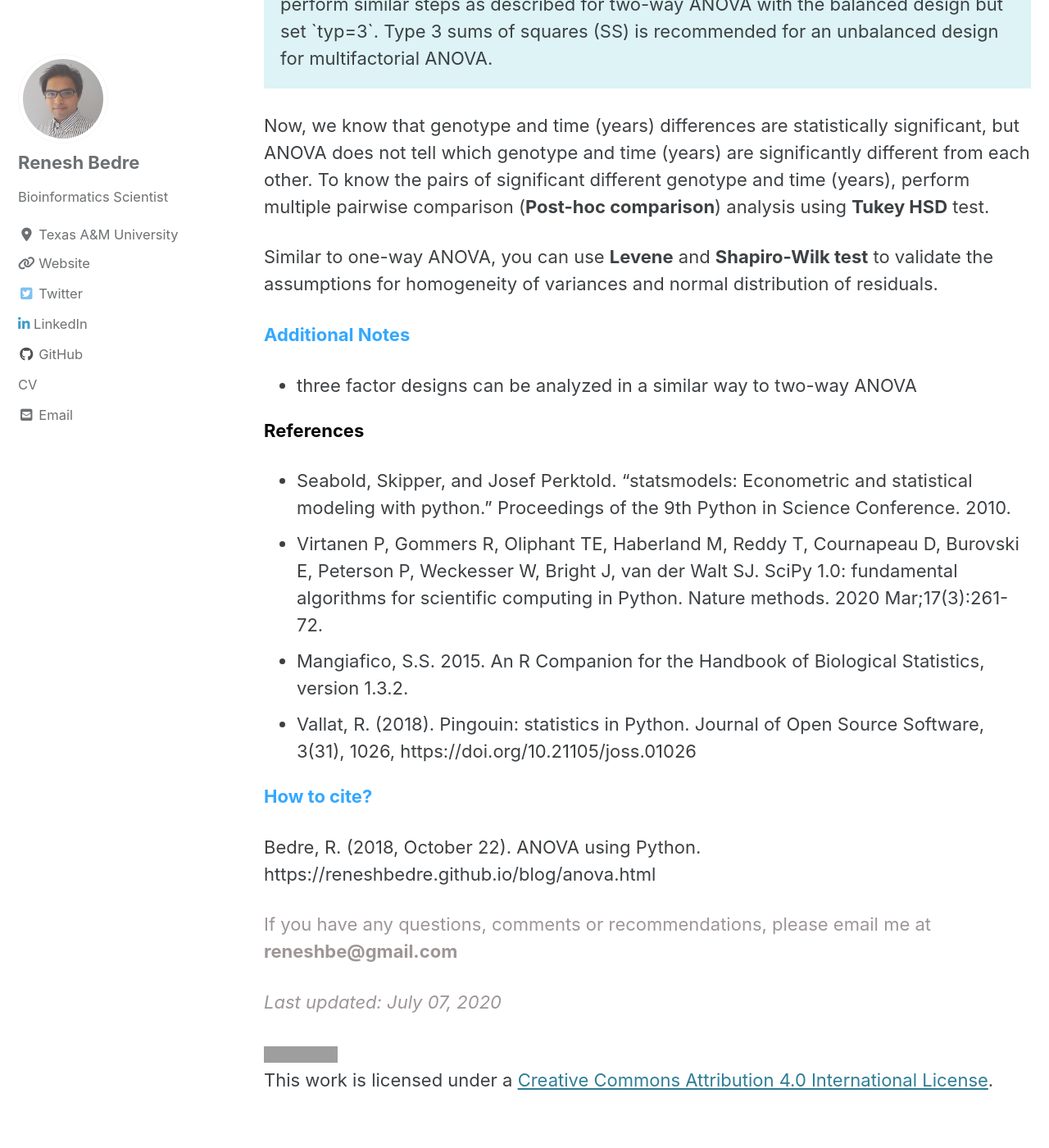
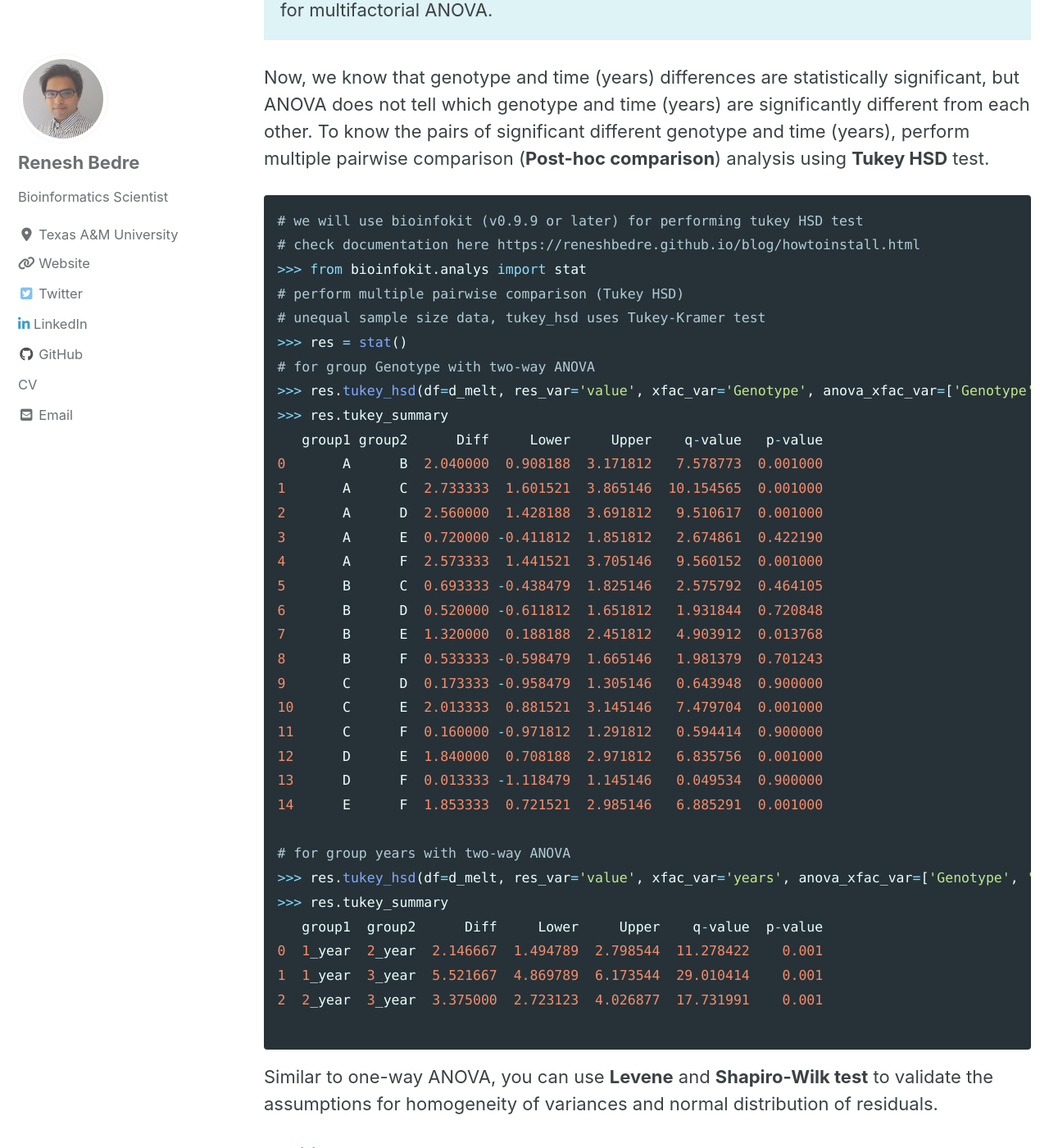
Before and after one commit to reneshbedre/reneshbedre.github.io, a Jekyll site: the page built from _posts/2018-10-22-anova.md, in a window 1280 px wide and 1400 px high, scrolled down 7694 px. Shown: the whole window at 82% size. Built offline with Jekyll 4.4.1, drawn with Linux system fonts in a browser that asks for light colours; cached includes are drawn as plain includes; nearby versions of some CDN libraries; a style sheet for code colours, icons or effects is not loaded; some of the changed text lies outside the part shown; grey boxes are pictures that could not be loaded.

Commit message:
anova and docs updated

````diff
--- a/_posts/2018-10-22-anova.md
+++ b/_posts/2018-10-22-anova.md
@@ -107,26 +107,23 @@ treatments are significantly different from each other. To know the pairs of sig
 will perform multiple pairwise comparison (<b>Post-hoc comparison</b>) analysis using <b>Tukey HSD</b> test.
 
 ```python
-# load packages
-from pingouin import pairwise_tukey
+# we will use bioinfokit (v0.9.9 or later) for performing tukey HSD test
+# check documentation here https://reneshbedre.github.io/blog/howtoinstall.html
+>>> from bioinfokit.analys import stat
 # perform multiple pairwise comparison (Tukey HSD)
-# for unbalanced (unequal sample size) data, pairwise_tukey uses Tukey-Kramer test
-m_comp = pairwise_tukey(data=d_melt, dv='value', between='treatments')
-print(m_comp)
+# unequal sample size data, tukey_hsd uses Tukey-Kramer test
+>>> res = stat()
+>>> res.tukey_hsd(df=d_melt, res_var='value', xfac_var='treatments', anova_xfac_var='treatments')
+>>> res.tukey_summary
+  group1 group2  Diff      Lower      Upper   q-value   p-value
+0      A      B  15.4   1.692871  29.107129  4.546156  0.025070
+1      A      C   1.6 -12.107129  15.307129  0.472328  0.900000
+2      A      D  30.4  16.692871  44.107129  8.974231  0.001000
+3      B      C  13.8   0.092871  27.507129  4.073828  0.048178
+4      B      D  15.0   1.292871  28.707129  4.428074  0.029578
+5      C      D  28.8  15.092871  42.507129  8.501903  0.001000
 
-    group1    group2      mean(group1)    mean(group2)    diff       SE  tail               T    P-tukey    hedges
---  --------  --------  --------------  --------------  ------  -------  ---------  ---------  ---------  --------
- 0  A         B                   29.6            45     -15.4  4.79062  two-sided  -3.21462   0.010718   -1.83635
- 1  A         C                   29.6            31.2    -1.6  4.79062  two-sided  -0.333986  0.9        -0.19079
- 2  A         D                   29.6            60     -30.4  4.79062  two-sided  -6.34574   0.001      -3.625
- 3  B         C                   45              31.2    13.8  4.79062  two-sided   2.88063   0.0274098   1.64556
- 4  B         D                   45              60     -15    4.79062  two-sided  -3.13112   0.0136793  -1.78865
- 5  C         D                   31.2            60     -28.8  4.79062  two-sided  -6.01175   0.001      -3.43421
-
-# note; for clarity, I changed the column names for for factors as group1 and group2 (default it will print as
-# A and B
 ```
-
 
 <!--
 ```python
@@ -275,6 +272,43 @@ genotype and time (years) are significantly different from each other. To know t
 genotype and time (years), perform multiple pairwise comparison (<b>Post-hoc comparison</b>) analysis using
 <b>Tukey HSD</b> test.
 
+```python
+# we will use bioinfokit (v0.9.9 or later) for performing tukey HSD test
+# check documentation here https://reneshbedre.github.io/blog/howtoinstall.html
+>>> from bioinfokit.analys import stat
+# perform multiple pairwise comparison (Tukey HSD)
+# unequal sample size data, tukey_hsd uses Tukey-Kramer test
+>>> res = stat()
+# for group Genotype with two-way ANOVA
+>>> res.tukey_hsd(df=d_melt, res_var='value', xfac_var='Genotype', anova_xfac_var=['Genotype', 'years'])
+>>> res.tukey_summary
+   group1 group2      Diff     Lower     Upper    q-value   p-value
+0       A      B  2.040000  0.908188  3.171812   7.578773  0.001000
+1       A      C  2.733333  1.601521  3.865146  10.154565  0.001000
+2       A      D  2.560000  1.428188  3.691812   9.510617  0.001000
+3       A      E  0.720000 -0.411812  1.851812   2.674861  0.422190
+4       A      F  2.573333  1.441521  3.705146   9.560152  0.001000
+5       B      C  0.693333 -0.438479  1.825146   2.575792  0.464105
+6       B      D  0.520000 -0.611812  1.651812   1.931844  0.720848
+7       B      E  1.320000  0.188188  2.451812   4.903912  0.013768
+8       B      F  0.533333 -0.598479  1.665146   1.981379  0.701243
+9       C      D  0.173333 -0.958479  1.305146   0.643948  0.900000
+10      C      E  2.013333  0.881521  3.145146   7.479704  0.001000
+11      C      F  0.160000 -0.971812  1.291812   0.594414  0.900000
+12      D      E  1.840000  0.708188  2.971812   6.835756  0.001000
+13      D      F  0.013333 -1.118479  1.145146   0.049534  0.900000
+14      E      F  1.853333  0.721521  2.985146   6.885291  0.001000
+
+# for group years with two-way ANOVA
+>>> res.tukey_hsd(df=d_melt, res_var='value', xfac_var='years', anova_xfac_var=['Genotype', 'years'])
+>>> res.tukey_summary
+   group1  group2      Diff     Lower     Upper    q-value  p-value
+0  1_year  2_year  2.146667  1.494789  2.798544  11.278422    0.001
+1  1_year  3_year  5.521667  4.869789  6.173544  29.010414    0.001
+2  2_year  3_year  3.375000  2.723123  4.026877  17.731991    0.001
+
+```
+
 Similar to one-way ANOVA, you can use <b>Levene</b> and <b>Shapiro-Wilk test</b> to validate the assumptions for
 homogeneity of variances and normal distribution of residuals.
 
@@ -299,7 +333,7 @@ https://reneshbedre.github.io/blog/anova.html
 <span style="color:#9e9696">If you have any questions, comments or recommendations, please email me at
 <b>reneshbe@gmail.com</b></span>
 
-<span style="color:#9e9696"><i> Last updated: July 07, 2020</i> </span>
+<span style="color:#9e9696"><i> Last updated: October 04, 2020</i> </span>
 
 <p>
 {% include  subscribe.html %}
````
Also changed, not shown: _posts/2020-03-11-howtoinstall.md (+32 -2 lines).
